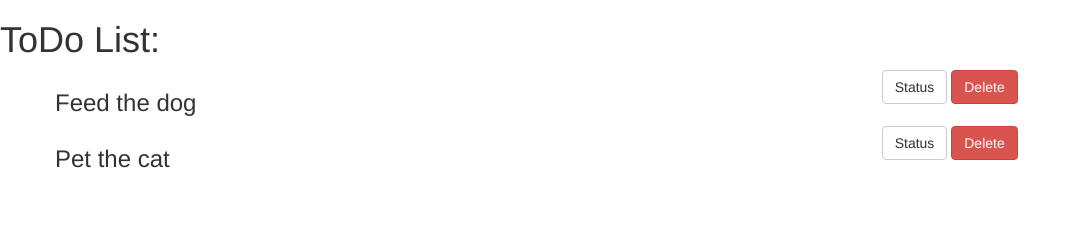
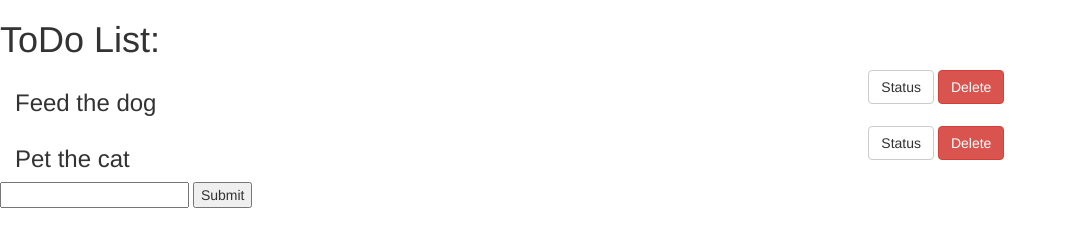
Before and after one commit to anthonycastelli01/mean-stack-todo, a plain HTML site: page index.html in a window 1280 px wide. Shown: the whole page, without its empty margins (0-1081 px from the left). Drawn offline with Linux system fonts and the light colour scheme.

Commit message:
Add form for task input

```diff
--- a/index.html
+++ b/index.html
@@ -7,8 +7,9 @@
   </head>
 
   <body ng-controller="TodoController as todolist">
+
     <h1>ToDo List:</h1>
-    <ul>
+
     <div class="container-fluid">
       <div class="row" ng-repeat="task in todolist.tasks">
         <h3 class="col-xs-12 col-sm-6 col-md-8">{{task.name}}</h3>
@@ -18,7 +19,11 @@
         </div>
       </div>
     </div>
-    </ul>
+
+    <form name="todoForm">
+      <input type="text" />
+      <input type="submit" value="Submit" />
+    </form>
 
     <script type="text/javascript" src="js/angular.min.js"></script>
     <script type="text/javascript" src="js/app.js"></script>
```
Lines whose indentation alone changed are shown as unchanged.
